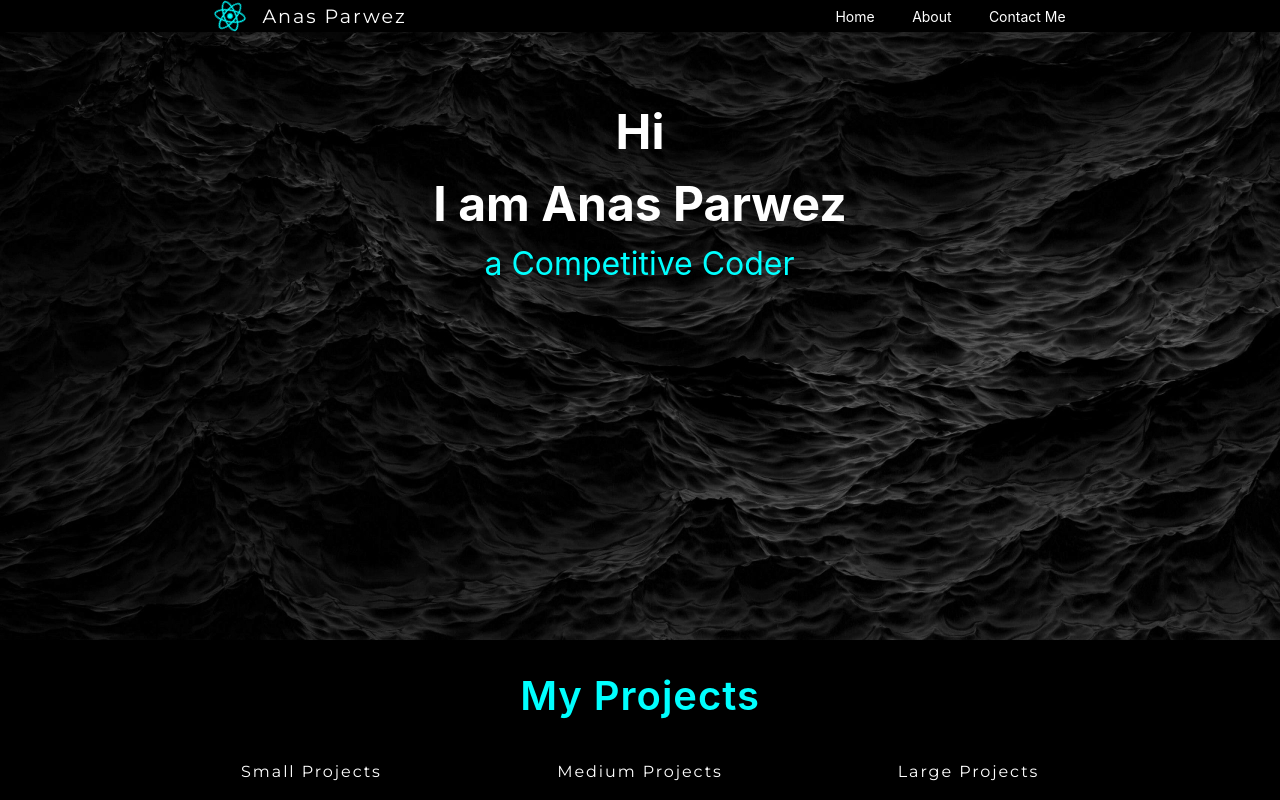
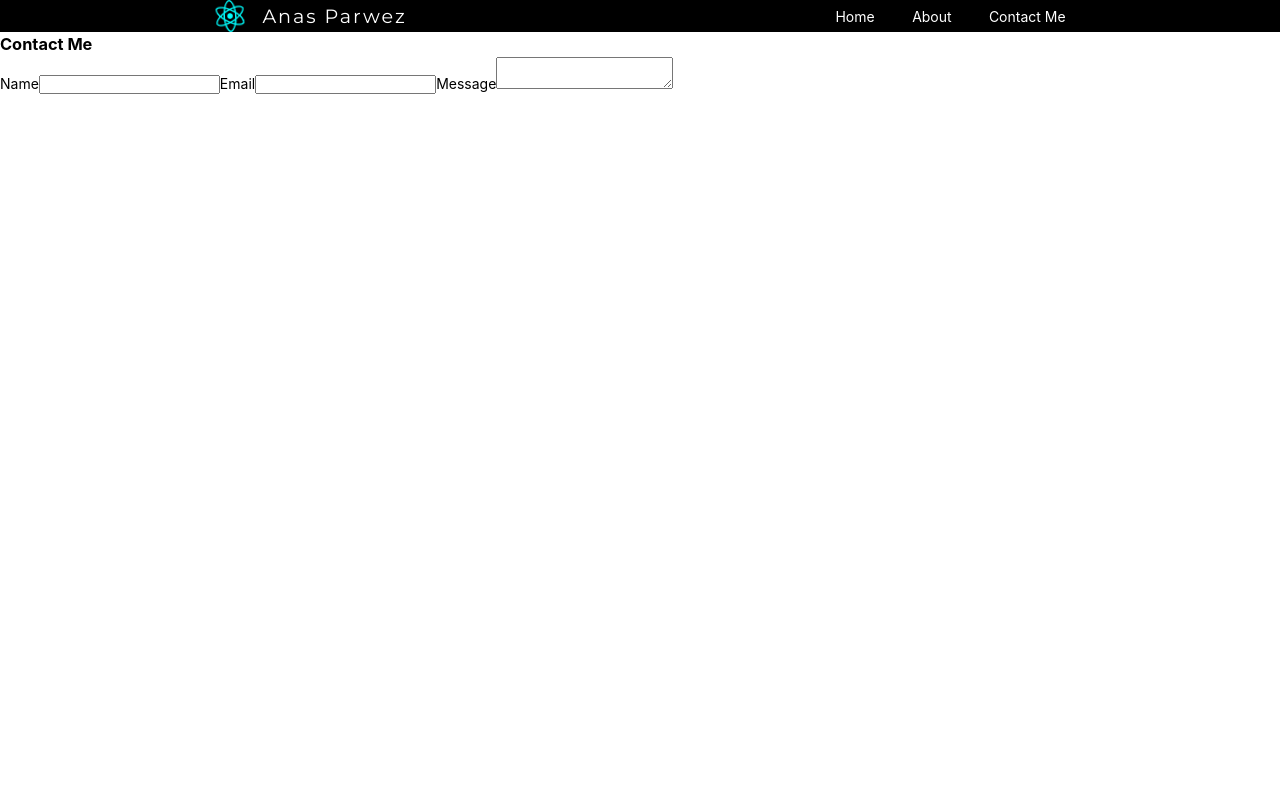
Before and after one commit to Captain-Price-1/myPortfolio, a React (Create React App) app: page /contact in a window 1280 px wide. Shown: the top 800 px of the page. Built offline with nearby package versions, Linux system fonts and the light colour scheme.

Commit message:
initial commit

```diff
--- a/src/App.jsx
+++ b/src/App.jsx
@@ -11,6 +11,7 @@ import About from "./about";
 import Home from "./HomeScreen";
 import { AnimatePresence } from "framer-motion";
 import Container from "./Change";
+import Contact from "./Contact";
 function App() {
   const location = useLocation();
   return (
@@ -28,6 +29,9 @@ function App() {
           <Route path="/about">
             <About />
           </Route>
+          <Route path="/contact">
+            <Contact />
+          </Route>
           <Route path="/" children={<Home />} />
         </Switch>
       </AnimatePresence>
--- /dev/null
+++ b/src/Contact.jsx
@@ -0,0 +1,40 @@
+import { motion } from "framer-motion";
+import "./contact.css";
+
+const Contact = () => {
+  const containerVariants = {
+    hidden: {
+      x: "0",
+      opacity: 0,
+    },
+    visible: {
+      x: "0",
+      opacity: 1,
+      transition: { duration: 0.5 },
+    },
+    exit: {
+      x: "-100vw",
+      transition: { ease: "easeInOut", duration: 0.15 },
+    },
+  };
+  return (
+    <motion.div
+      variants={containerVariants}
+      initial="hidden"
+      animate="visible"
+      exit="exit"
+      className="contact-main-div"
+    >
+      <h3>Contact Me</h3>
+      <form>
+        <label>Name</label>
+        <input type="text" name="user_name" id="" />
+        <label>Email</label>
+        <input type="text" name="user_email" />
+        <label>Message</label>
+        <textarea name="message" type="submit"></textarea>
+      </form>
+    </motion.div>
+  );
+};
+export default Contact;
--- a/src/Navbar.jsx
+++ b/src/Navbar.jsx
@@ -21,7 +21,7 @@ const Navbar = () => {
         <ul className="nav-ul">
           <Link to="/">Home</Link>
           <Link to="/about">About</Link>
-          <Link to="/">Contact Me</Link>
+          <Link to="/contact">Contact Me</Link>
         </ul>
         <div className="burger">
           <GiHamburgerMenu
@@ -40,7 +40,7 @@ const Navbar = () => {
           <Link to="/about" onClick={() => setShow(!show)}>
             About
           </Link>
-          <Link to="/" onClick={() => setShow(!show)}>
+          <Link to="/contact" onClick={() => setShow(!show)}>
             Contact Me
           </Link>
         </ul>
--- /dev/null
+++ b/src/contact.css
@@ -0,0 +1,14 @@
+*,
+::after,
+::before {
+  margin: 0;
+  padding: 0;
+  box-sizing: border-box;
+}
+
+.contact-main-div {
+  height: 100vh;
+  margin-top: 2rem;
+  background: white;
+  color: black;
+}
```
Also changed, not shown: public/Untitled design.png (added), 1 other file (tests, documents, lock files or other folders).
